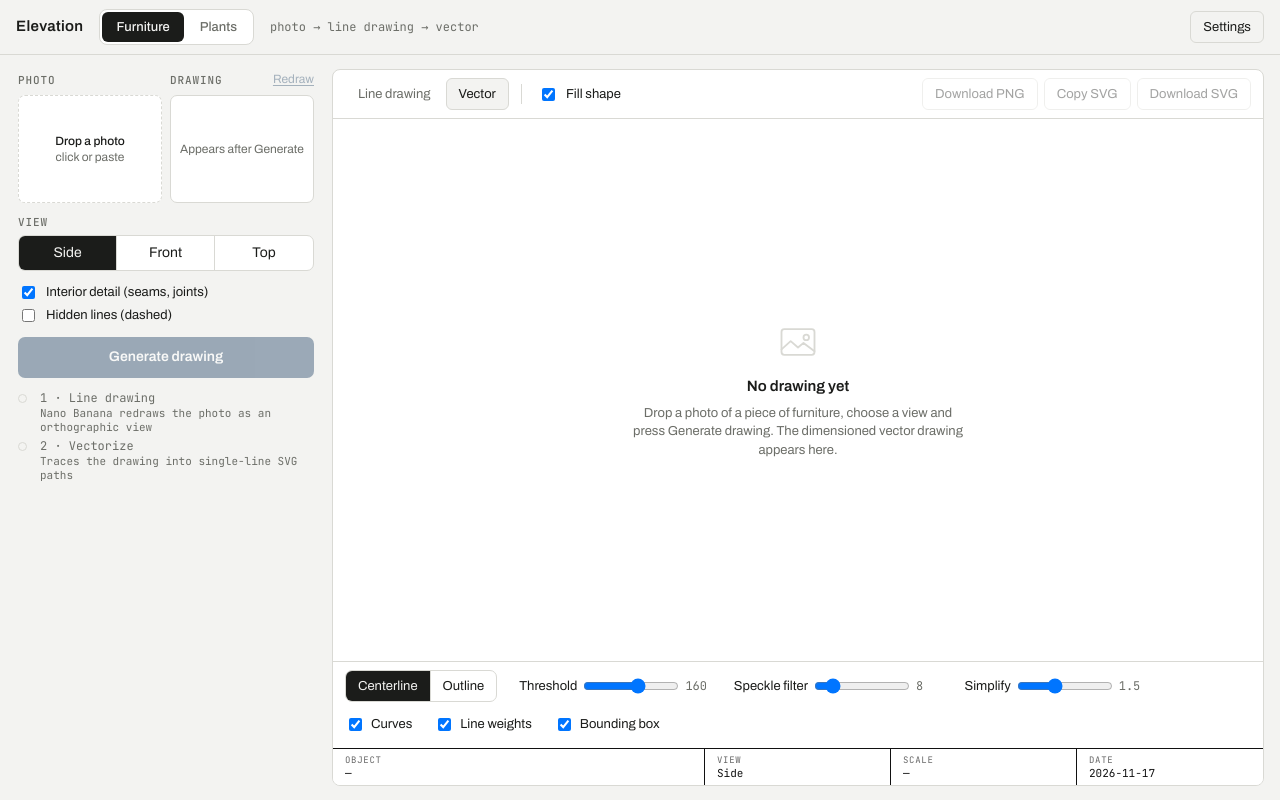
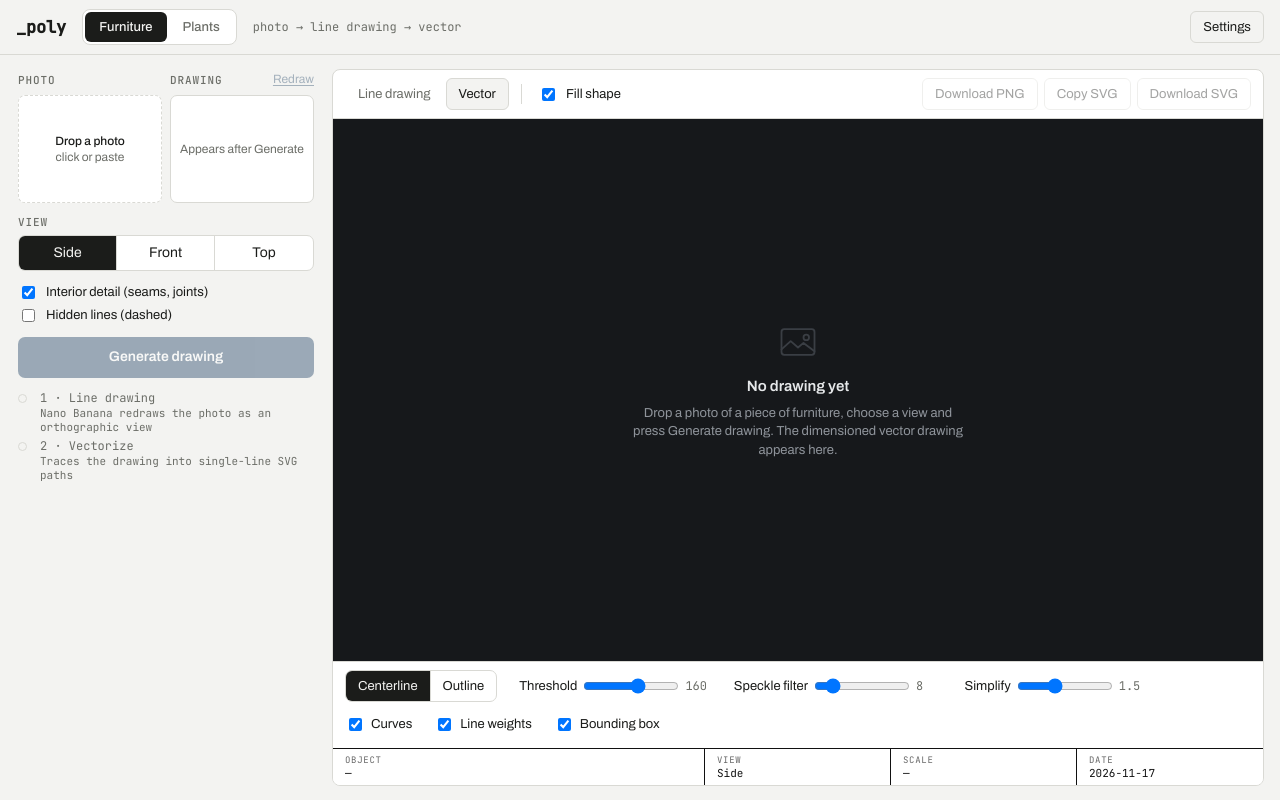
Before and after one commit to rajahbose/poly, a plain HTML site: page index.html in a window 1280 px wide. Drawn offline with Linux system fonts and the light colour scheme.

Commit message:
Rename to _poly; dark canvas until a drawing exists; slow pulse while generating
- App name and header wordmark are now _poly
- Canvas is dark while empty and switches to white paper once a drawing
  is shown; the empty state reads "Drawing…" while Nano Banana works
- Canvas pulses slowly while generating (static under reduced motion)

Co-Authored-By: Claude Opus 5.5 <noreply@anthropic.com>
Claude-Session: https://claude.ai/code/session_01GUt7ajwxrEuKmeCToM7YQB

```diff
--- a/index.html
+++ b/index.html
@@ -3,7 +3,7 @@
 <head>
 <meta charset="utf-8">
 <meta name="viewport" content="width=device-width,initial-scale=1">
-<title>Elevation — Furniture to Vector</title>
+<title>_poly</title>
 <link rel="preconnect" href="https://fonts.googleapis.com">
 <link rel="stylesheet" href="https://fonts.googleapis.com/css2?family=Archivo:wght@400;500;600&family=JetBrains+Mono:wght@400;500&display=swap">
 <style>
@@ -200,11 +200,24 @@ dialog .actions{display:flex;justify-content:flex-end;gap:8px}
 .emptystate b{color:var(--fg);font-weight:600;font-size:15px}
 .emptystate span{font-size:13px;line-height:1.45}
 .emptystate svg{width:44px;height:44px;margin-bottom:6px;color:var(--line)}
+
+/* ---- _poly: wordmark, dark empty canvas, slow pulse while generating ---- */
+.brand .logo{font:600 17px/1 var(--mono);letter-spacing:-.01em}
+.canvas{--canvas-dark:#16181b;--pulse:rgba(47,79,111,.09);transition:background-color .6s ease}
+.canvas.dark{background:var(--canvas-dark);--pulse:rgba(143,178,212,.13)}
+.canvas.dark .emptystate{color:#8f949b}
+.canvas.dark .emptystate b{color:#e6e8ea}
+.canvas.dark .emptystate svg{color:#3a3e44}
+.canvas::after{content:"";position:absolute;inset:0;pointer-events:none;opacity:0;
+  background:radial-gradient(ellipse at 50% 50%,var(--pulse),transparent 70%);transition:opacity .8s ease}
+.canvas.pulsing::after{animation:canvasPulse 3.6s ease-in-out infinite}
+@keyframes canvasPulse{0%,100%{opacity:0}50%{opacity:1}}
+@media (prefers-reduced-motion:reduce){.canvas.pulsing::after{animation:none;opacity:.6}}
 </style>
 </head>
 <body>
 <header>
-  <div class="brand"><b>Elevation</b></div>
+  <div class="brand"><b class="logo">_poly</b></div>
   <nav class="modes" role="tablist" aria-label="Subject">
     <button type="button" role="tab" data-mode="furniture" aria-selected="true">Furniture</button>
     <button type="button" role="tab" data-mode="plants" aria-selected="false">Plants</button>
@@ -502,7 +515,13 @@ function showTab(which){
   const r=which==="raster";
   $("#tabRaster").setAttribute("aria-selected",r); $("#tabVector").setAttribute("aria-selected",!r);
   $("#rasterStage").hidden=!r; $("#vectorStage").hidden=r; $("#traceCtl").hidden=r;
-  updateSizePanel();
+  updateSizePanel(); updateTone();
+}
+/* the canvas is dark until there is a drawing to show on the active tab, then white paper */
+function updateTone(){
+  const r=$("#tabRaster").getAttribute("aria-selected")==="true";
+  const has=r?state.versions.length>0:!!state.svg;
+  $(".canvas").classList.toggle("dark",!has);
 }
 $("#tabRaster").onclick=()=>showTab("raster");
 $("#tabVector").onclick=()=>showTab("vector");
@@ -581,7 +600,7 @@ async function addVersion(blob,note,view){
 }
 function selectVersion(i){
   state.cur=i; const v=curVer();
-  state.raster=v.bmp; state.rasterUrl=v.url;
+  state.raster=v.bmp; state.rasterUrl=v.url; setTimeout(updateTone);
   $("#drawPanel").hidden=false;
   $("#thumbImg").src=v.url; $("#thumbBadge").textContent="v"+v.n;
   $("#thumbImg").hidden=false; $("#thumbBadge").hidden=false; $("#thumbPh").hidden=true; $("#thumb").disabled=false;
@@ -609,7 +628,10 @@ function updateGoLabel(){
 }
 let busy=false;
 function setBusy(on,msg){
-  busy=on; document.querySelectorAll(".modes button").forEach(b=>b.disabled=on&&b.getAttribute("aria-selected")!=="true");
+  busy=on; $(".canvas").classList.toggle("pulsing",on);
+  if(!state.svg) $("#vectorStage").innerHTML=emptyHTML(on?"busy":"vector");
+  if(!state.versions.length) $("#rasterStage").innerHTML=emptyHTML(on?"busy":"raster");
+  document.querySelectorAll(".modes button").forEach(b=>b.disabled=on&&b.getAttribute("aria-selected")!=="true");
   $("#thumbBusy").hidden=!on; if(msg) $("#thumbBusy").textContent=msg;
   $("#chatSend").disabled=on; $("#go").disabled=on||!state.file; $("#fromPhoto").disabled=on||!state.file;
 }
@@ -1219,10 +1241,11 @@ async function ensureFill(){
   raw.sil=silLayer(paths,raw.img.width);
 }
 function setVector(svg){ state.svg=svg; $("#vectorStage").innerHTML=svg; updateExports(); }
-function updateExports(){ $("#copyBtn").disabled=$("#dlBtn").disabled=!state.svg; }
+function updateExports(){ $("#copyBtn").disabled=$("#dlBtn").disabled=!state.svg; updateTone(); }
 function emptyHTML(kind){
   const n=M().noun;
-  const t=kind==="raster"?["No line drawing yet","Step 1 redraws your photo here as a clean orthographic line drawing."]
+  const t=kind==="busy"?["Drawing…",`Nano Banana is redrawing your ${n} photo. This can take up to a minute.`]
+         :kind==="raster"?["No line drawing yet","Step 1 redraws your photo here as a clean orthographic line drawing."]
                           :["No drawing yet",`Drop a photo of a ${n}, choose a view and press Generate drawing. The dimensioned vector drawing appears here.`];
   return `<div class="emptystate"><svg viewBox="0 0 48 48" fill="none" stroke="currentColor" stroke-width="2" stroke-linecap="round" stroke-linejoin="round" aria-hidden="true"><rect x="6" y="10" width="36" height="28" rx="3"/><path d="M6 32l10-9 8 7 6-5 12 9"/><circle cx="33" cy="19" r="3"/></svg><b>${t[0]}</b><span>${t[1]}</span></div>`;
 }
```
Also changed, not shown: 1 other file.
